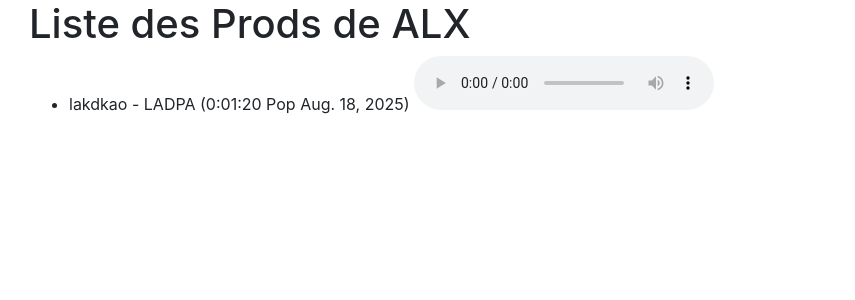
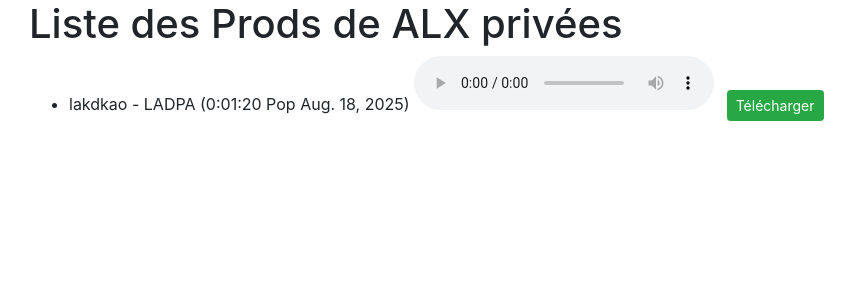
Before and after one commit to walkinthefame/gestionnaire-de-fichiers-ALX, a Django app: page /list-musique/ in a window 1280 px wide. Shown: the part 56-356 px from the top of the page, without its empty margins (56-911 px from the left). Run offline with Django 5.2, Linux system fonts and the light colour scheme; a user stored in the database is signed in; data comes from the database, SQL or seed files in the repository; both versions use the stored data as it was after the commit; some libraries are stand-ins or nearby versions.

Commit message:
minor changes

```diff
--- a/ALX/myapp/models.py
+++ b/ALX/myapp/models.py
@@ -15,7 +15,7 @@ class Musique(models.Model):
     style = models.CharField(max_length=50)
     date_ajout = models.DateField(auto_now_add=True)
     fichier = models.FileField(upload_to='musiques/', blank=False, null=False)
-    publique = models.BooleanField(default=False, help_text="Accessible à tous les utilisateurs")
+    publique = models.BooleanField(default=False, help_text="Accessible à tous les utilisateurs ayant un compte")
     utilisateurs_autorises = models.ManyToManyField(settings.AUTH_USER_MODEL, blank=True, related_name='musiques_autorisees')
     utilisateurs_autorises_telechargement = models.ManyToManyField(settings.AUTH_USER_MODEL, blank=True, related_name='musiques_autorisees_telechargement')
     ecoutable_accueil = models.BooleanField(default=False, help_text="Musique de découverte")
--- a/ALX/myapp/templates/ajoutMusique.html
+++ b/ALX/myapp/templates/ajoutMusique.html
@@ -3,7 +3,7 @@
 <ul>
     {% for musique in musiques %}
     <li>
-        {{ musique.titre }} - {{ musique.artiste }} ({{ musique.duree }} {{ musique.style }} {{ musique.date_ajout }})
+        {{ musique.titre }} - {{ musique.artiste }} ({{ musique.duree }} Style : {{ musique.style }} Ajoutée le :{{ musique.date_ajout }})
         {% if musique.fichier %}
             <audio controls>
                 <source src="{{ musique.fichier.url }}" type="audio/mpeg">
--- a/ALX/myapp/templates/listMusique.html
+++ b/ALX/myapp/templates/listMusique.html
@@ -1,6 +1,6 @@
 {% extends "base.html" %}
 {% block content %}
-<h1>Liste des Prods de ALX</h1>
+<h1>Liste des Prods de ALX privées</h1>
 <link rel="stylesheet" href="https://cdn.plyr.io/3.7.8/plyr.css" />
 <ul>
         {% for musique in musiques %}
@@ -11,6 +11,7 @@
                                 <source src="{{ musique.fichier.url }}" type="audio/mpeg">
                                 Votre navigateur ne supporte pas la lecture audio.
                         </audio>
+                <a href="{{ musique.fichier.url }}" download class="btn btn-sm btn-success ml-2">Télécharger</a>
                 {% endif %}
         </li>
         {% endfor %}
--- a/ALX/myapp/templates/prod_libre.html
+++ b/ALX/myapp/templates/prod_libre.html
@@ -11,6 +11,7 @@
                                 <source src="{{ musique.fichier.url }}" type="audio/mpeg">
                                 Votre navigateur ne supporte pas la lecture audio.
                         </audio>
+                <a href="{{ musique.fichier.url }}" download class="btn btn-sm btn-success ml-2">Télécharger</a>
                 {% endif %}
         </li>
         {% endfor %}
```
Also changed, not shown: ALX/db.sqlite3, 2 other files.
